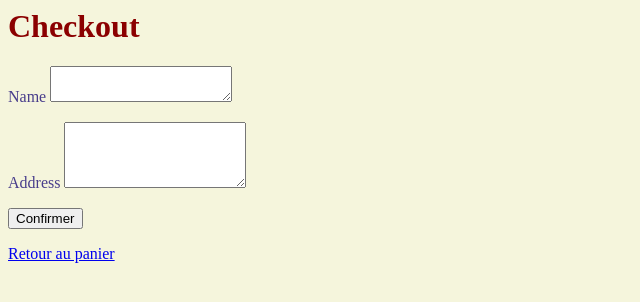
After one commit to choukridev18/sdet-qa-agent, a Flask app: page /checkout in a window 1280 px wide. The commit adds this page. Shown: the top 302 px of the page, without its empty margins (0-640 px from the left). Run offline with Flask 3, Linux system fonts and the light colour scheme.

Commit message:
feat: add checkout order form

```diff
--- a/app.py
+++ b/app.py
@@ -89,3 +89,17 @@ def logout():
     session["user"] = ""
     session["promo"] = ""
     return redirect("/")
+
+
+@app.route("/checkout", methods=["GET", "POST"])
+def checkout():
+    message = ""
+    if request.method == "POST":
+        name = request.form.get("name", "")
+        address = request.form.get("address", "")
+        if name != "" and address != "":
+            session["cart"] = []
+            session["promo"] = ""
+            message = "Merci pour vos achats"
+
+    return render_template("checkout.html", message=message)
--- a/templates/cart.html
+++ b/templates/cart.html
@@ -6,9 +6,11 @@
   {% for item in cart_items %}
   <p>{{ item.slug|capitalize }} / Prix: {{ item.price }} EUR</p>
 
+
   {% endfor %}
 
   <p> <mark> Total</mark> {{ total }} EUR </p>
+  <p><a href="/checkout">Passer commande</a></p>
   <form action="/cart" method="post">
     <input name="promo">
     <button type="submit">Code Promo</button>
--- /dev/null
+++ b/templates/checkout.html
@@ -0,0 +1,17 @@
+<link rel="stylesheet" href="/static/style.css">
+
+<h1>Checkout</h1>
+{% if message %}
+<p>{{message}} </p>
+{% else %}
+<form action="/checkout" method="post">
+    <p><label for="name">Name</label>
+    <textarea id="name" name="name" rows="2"></textarea></p>
+    <p><label for="address">Address</label>
+    <textarea id="address" name="address" rows="4"></textarea></p>
+    <button type="submit">Confirmer</button>
+
+</form>
+{% endif %}
+
+<a href="/cart">Retour au panier</a>
```
